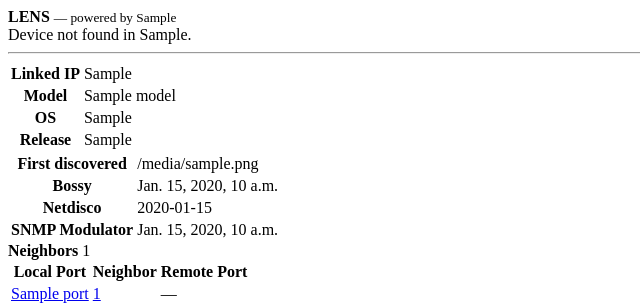
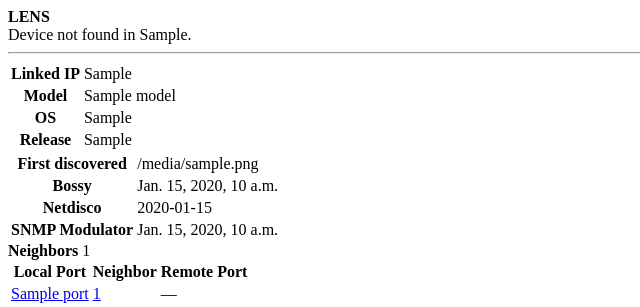
Before and after one commit to zebbra/netbox-lens, a Django app: template netbox_lens/templates/netbox_lens/device_nodes_panel.html in a window 1280 px wide. Shown: the top 307 px of the page, without its empty margins (0-640 px from the left). Run offline with Django 3.2, Linux system fonts and the light colour scheme; the template is opened without the code that fills it: most values are stand-ins (such as "Sample title", 1, 10 or a date in 2020).

Commit message:
Drop "powered by" subtitle, add info-hover explaining the data pipeline
The subtitle just listed backend names, which is now redundant since
each row (Bossy/Netdisco/SNMP Modulator) already attributes itself.
Replaced with a hover tooltip explaining the actual pipeline: Netdisco
for endpoint/neighbor data, Discobox syncing inventory into NetBox,
SNMP Modulator writing polling config into NetBox custom fields.

```diff
--- a/netbox_lens/templates/netbox_lens/device_nodes_panel.html
+++ b/netbox_lens/templates/netbox_lens/device_nodes_panel.html
@@ -6,7 +6,8 @@
   <div class="card-header d-flex align-items-center gap-2">
     <i class="mdi mdi-magnify-scan" aria-hidden="true"></i>
     <strong>LENS</strong>
-    {% if lens_backends %}<small class="text-muted">— {% trans "powered by" %} {{ lens_backends|join:", " }}</small>{% endif %}
+    <i class="mdi mdi-information-outline text-muted" aria-hidden="true"
+       title="{% trans 'Endpoint and neighbor data comes directly from Netdisco. Discobox syncs Netdisco\'s inventory (interfaces, modules, tags) into NetBox. SNMP Modulator resolves and writes each device\'s SNMP polling config (modules, auth profile, intervals) into NetBox custom fields.' %}"></i>
     {% if lens_can_trigger %}
     <button type="button" class="btn btn-sm btn-outline-danger py-0 px-2 ms-auto" data-bs-toggle="modal"
             data-bs-target="#lens-rebuild-modal"
```
